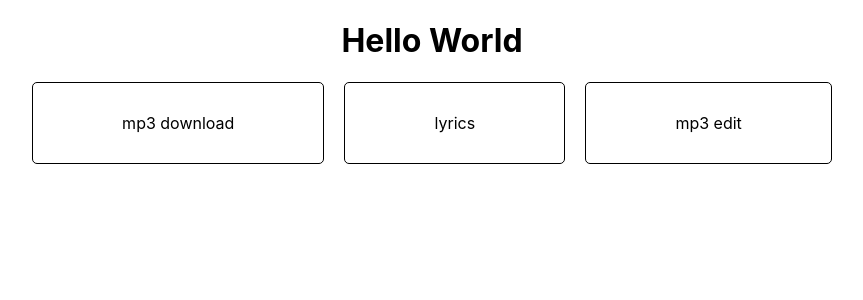
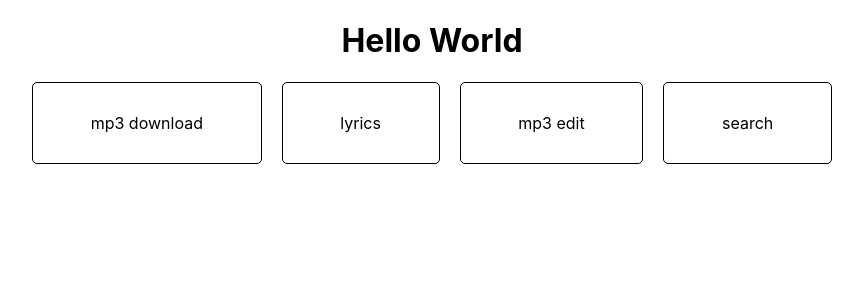
Before and after one commit to PlayerG9/mp3music, a React (Create React App) app in the folder src/web-ui/: page / in a window 1280 px wide. Shown: the top 300 px of the page, without its empty margins (208-1071 px from the left). Built offline with nearby package versions, Linux system fonts and the light colour scheme; no server answers.

Commit message:
added another link

```diff
--- a/src/web-ui/src/App/pages/Home/index.tsx
+++ b/src/web-ui/src/App/pages/Home/index.tsx
@@ -10,6 +10,7 @@ export default function HomePage(){
             <Link to="/download">mp3 download</Link>
             <Link to="/lyrics">lyrics</Link>
             <Link to="/mp3edit">mp3 edit</Link>
+            <Link to="/search">search</Link>
         </div>
     </div>
 }
```
